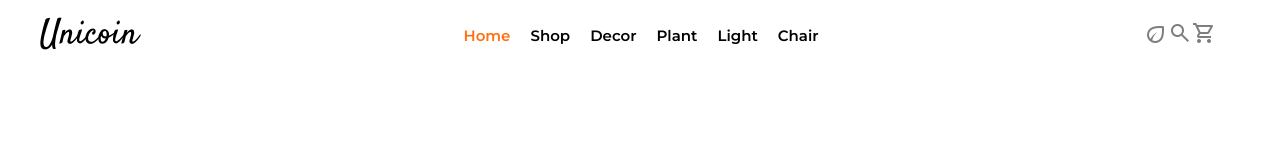
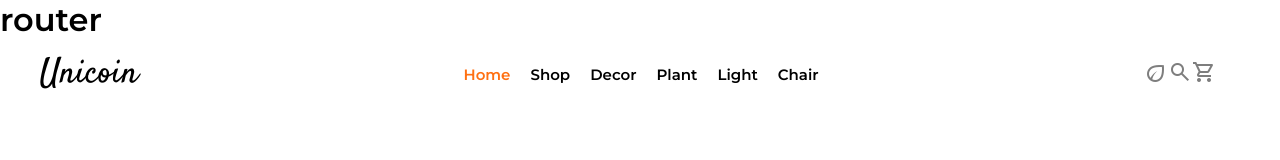
Before and after one commit to dovancuongadhp/Furniture-Website-React, a React (Vite) app: page / in a window 1280 px wide. Shown: the top 160 px of the page. Built offline with nearby package versions, Linux system fonts and the light colour scheme.

Commit message:
add h1 router

```diff
--- a/src/App.jsx
+++ b/src/App.jsx
@@ -5,6 +5,7 @@ function App() {
 
   return (
     <div className="App">
+      <h1>router</h1>
       <RoutesApp />
     </div>
   )
```
